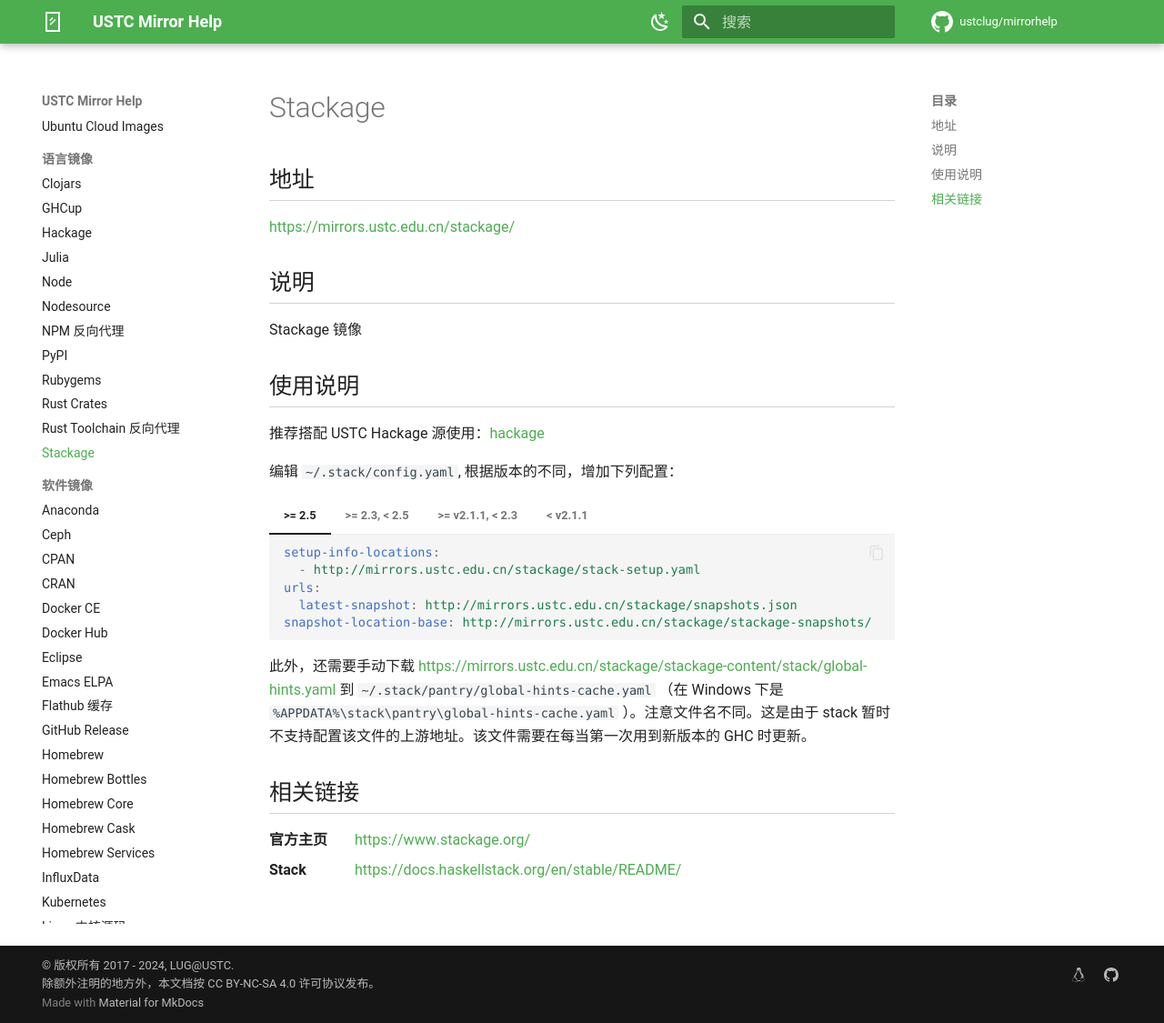
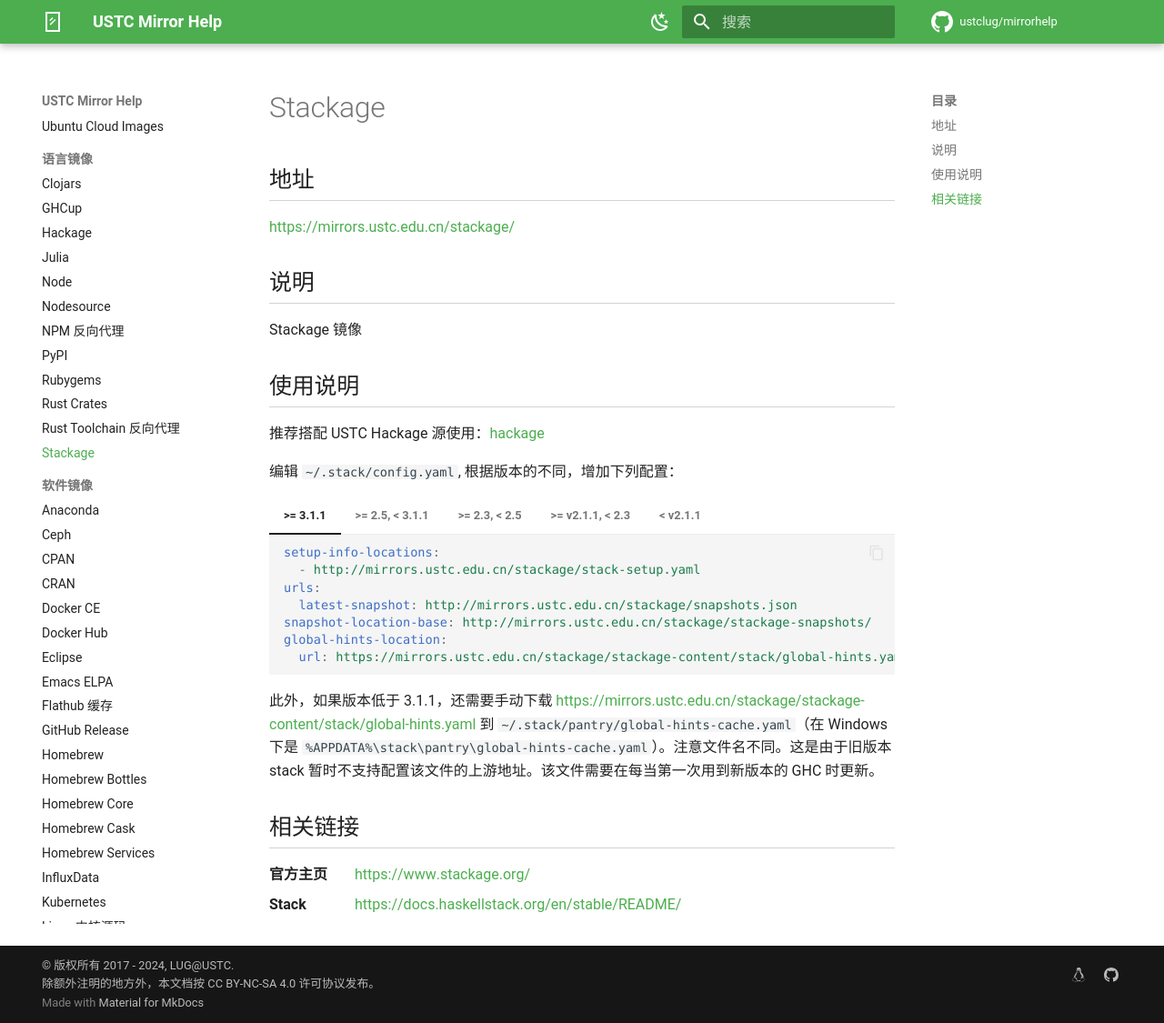
Before and after one commit to ustclug/mirrorhelp, an MkDocs documentation site: the page built from docs/stackage.md, in a window 1280 px wide and 1125 px high. Shown: the whole window at 91% size. Built offline with MkDocs 1.6.1 and Material for MkDocs 9.7.7, drawn with Linux system fonts in a browser that asks for light colours; comment, search, counter and statistics services are not loaded.

Commit message:
stackage: Add global-hints-location
Fixes #275.

````diff
--- a/docs/stackage.md
+++ b/docs/stackage.md
@@ -14,7 +14,19 @@
 
 编辑 `~/.stack/config.yaml`, 根据版本的不同，增加下列配置：
 
-=== ">= 2.5"
+=== ">= 3.1.1"
+
+    ```yaml
+    setup-info-locations:
+      - http://mirrors.ustc.edu.cn/stackage/stack-setup.yaml
+    urls:
+      latest-snapshot: http://mirrors.ustc.edu.cn/stackage/snapshots.json
+    snapshot-location-base: http://mirrors.ustc.edu.cn/stackage/stackage-snapshots/
+    global-hints-location:
+      url: https://mirrors.ustc.edu.cn/stackage/stackage-content/stack/global-hints.yaml
+    ```
+
+=== ">= 2.5, < 3.1.1"
 
     ```yaml
     setup-info-locations:
@@ -51,13 +63,7 @@
       nightly-build-plans: http://mirrors.ustc.edu.cn/stackage/stackage-nightly/
     ```
 
-此外，还需要手动下载
-<https://mirrors.ustc.edu.cn/stackage/stackage-content/stack/global-hints.yaml>
-到 `~/.stack/pantry/global-hints-cache.yaml` （在 Windows 下是
-`%APPDATA%\stack\pantry\global-hints-cache.yaml`
-）。注意文件名不同。这是由于 stack
-暂时不支持配置该文件的上游地址。该文件需要在每当第一次用到新版本的 GHC
-时更新。
+此外，如果版本低于 3.1.1，还需要手动下载 <https://mirrors.ustc.edu.cn/stackage/stackage-content/stack/global-hints.yaml> 到 `~/.stack/pantry/global-hints-cache.yaml`（在 Windows 下是 `%APPDATA%\stack\pantry\global-hints-cache.yaml`）。注意文件名不同。这是由于旧版本 stack 暂时不支持配置该文件的上游地址。该文件需要在每当第一次用到新版本的 GHC 时更新。
 
 ## 相关链接
 
````
